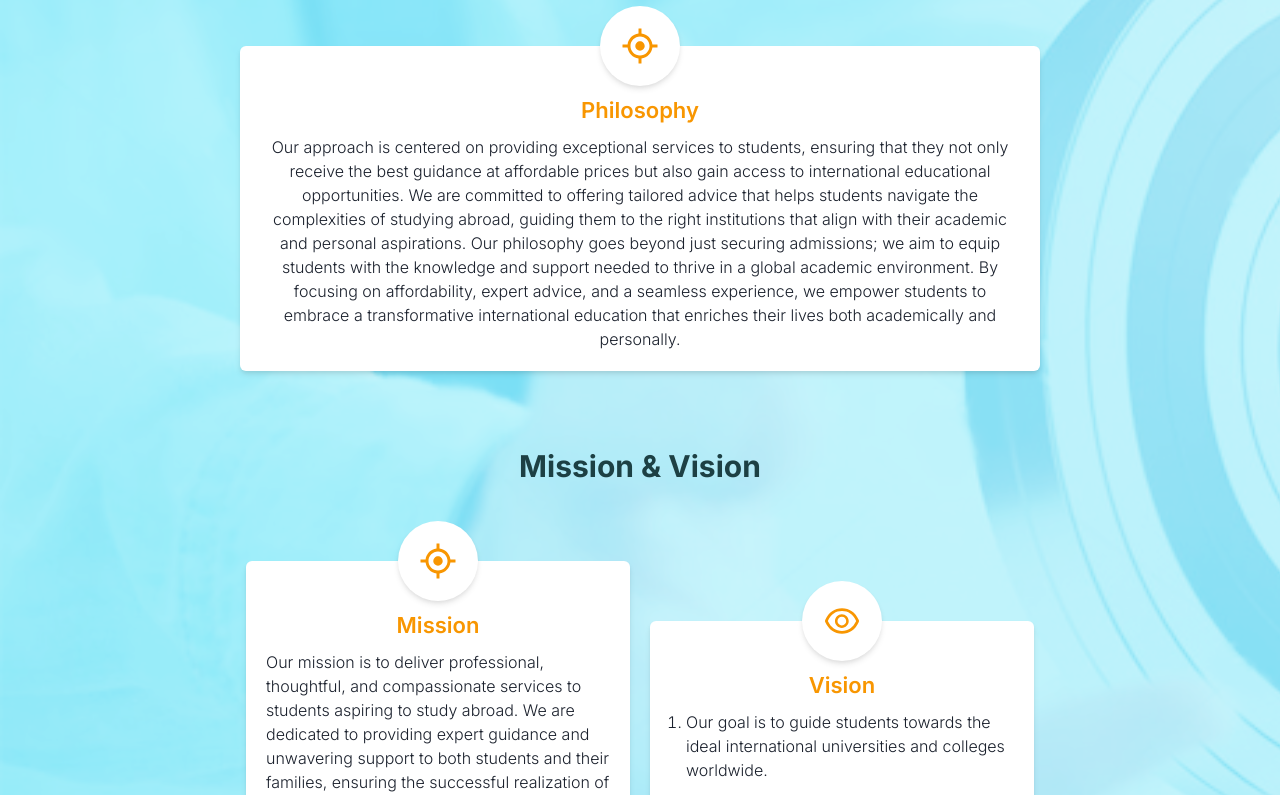
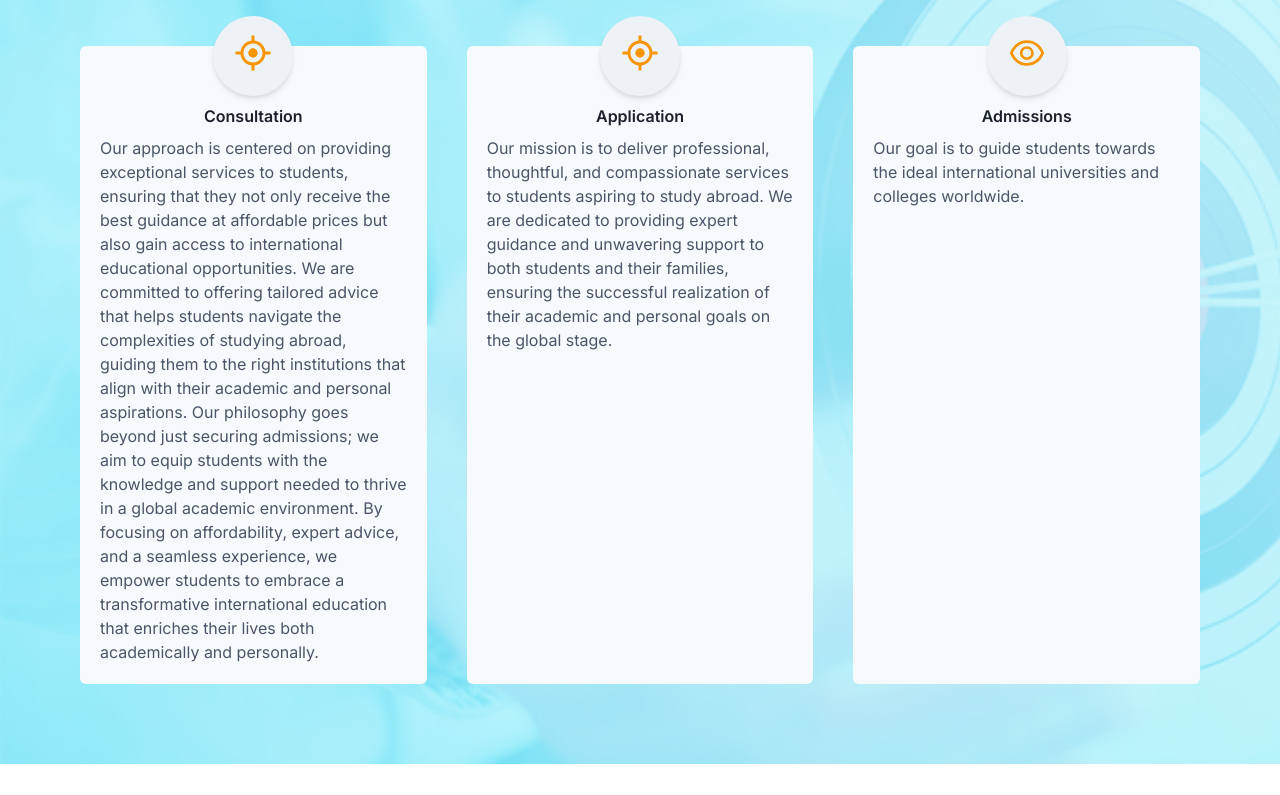
Before and after one commit to Taqbeel/edgoconsultants, a Next.js app: page /about in a window 1280 px wide. Shown: the part 1179-1974 px from the top of the page. Built offline with nearby package versions, Linux system fonts and the light colour scheme.

Commit message:
anim fix

```diff
--- a/src/pages/about.js
+++ b/src/pages/about.js
@@ -1,16 +1,12 @@
-import {
-  Features,
-  Services,
-  Testimonial,
-  WhyChooseUs
-} from "@/Components";
+import { Features, Services, Testimonial, WhyChooseUs } from "@/Components";
 import { Images } from "@/Constants";
 import {
   Box,
-  Center,
   Container,
   Flex,
   Heading,
+  Icon,
+  SimpleGrid,
   Stack,
   Text
 } from "@chakra-ui/react";
@@ -19,8 +15,29 @@ import Head from "next/head";
 import { useEffect, useRef, useState } from "react";
 import { AiOutlineAim, AiOutlineEye } from "react-icons/ai";
 
+const slideInR = keyframes`
+  from {
+    transform: translateX(100%);
+    opacity: 0;
+  }
+  to {
+    transform: translateX(0);
+    opacity: 1;
+  }
+`;
 
-const slideInData = keyframes`
+const slideInL = keyframes`
+  from {
+    transform: translateX(-100%);
+    opacity: 0;
+  }
+  to {
+    transform: translateX(0);
+    opacity: 1;
+  }
+`;
+
+const slideInU = keyframes`
   from {
     transform: translateY(100%);
     opacity: 0;
@@ -42,14 +59,101 @@ const fadeIn = keyframes`
 
 // Animation styles
 const slideInAnimation = `${fadeIn} 2s ease-in`;
+const slideInRAnimation = `${slideInR} 1s ease-in`;
+const slideInLAnimation = `${slideInL} 1s ease-in`;
+const slideInUAnimation = `${slideInU} 1s ease-in`;
+
+
+
+const Feature = ({ index, title, text, icon }) => {
+
+  const [isVisible, setIsVisible] = useState(false);
+  const cardsRef = useRef(null);
+
+  useEffect(() => {
+    // const observer = new IntersectionObserver(
+    //   (entries) => {
+    //     entries.forEach((entry) => {
+    //       if (entry.isIntersecting) {
+    //         setIsVisible(true);
+    //       }
+    //     });
+    //   },
+    //   { threshold: 0.1 }
+    // );
+
+
+    // if (cardsRef.current) {
+    //   observer.observe(cardsRef.current);
+    // }
+
+    // return () => {
+    //   if (cardsRef.current) {
+    //     observer.unobserve(cardsRef.current);
+    //   }
+    // };
+
+    const checkVisibility = () => {
+      if (cardsRef.current) {
+        const rect = cardsRef.current.getBoundingClientRect();
+        console.log("Bounding Rect:", rect);
+        if (rect.top >= 0 && rect.bottom <= window.innerHeight * 1.6) {
+          setIsVisible(true);
+        }
+      }
+    };
+
+    // Attach to scroll and resize events
+    window.addEventListener("scroll", checkVisibility);
+    window.addEventListener("resize", checkVisibility);
+
+    checkVisibility(); // Check immediately
+
+    return () => {
+      window.removeEventListener("scroll", checkVisibility);
+      window.removeEventListener("resize", checkVisibility);
+    };
+  }, []);
+
+
+  return (
+    <Stack bg="gray.50" p="5" borderRadius={"md"} align='center'
+      ref={cardsRef}
+      animation={!isVisible ? 'none' : index === 1 ? slideInLAnimation : index === 2 ? slideInUAnimation : index === 3 ? slideInRAnimation : slideInAnimation}
+      style={{ animationDelay: "0.3s" }}
+    // transform={isVisible ? "translateX(0)" : index === 1 ? "translateX(-100%)" : index === 2 ? "translateY(100%)" : "translateX(100%)"}
+    // opacity={isVisible ? 1 : 0}
+    // transition="transform 1s ease, opacity 0./5s ease"
+    >
+      <Flex
+        w={20}
+        h={20}
+        p={5}
+        mt="-50px"
+        align={"center"}
+        justify={"center"}
+        color={"white"}
+        rounded={"full"}
+        bg={"gray.100"}
+        boxShadow={"md"}
+        borderRadius={"full"}
+      >
+        <Box
+        >
+          {icon}
+        </Box>
+      </Flex>
+      <Text fontWeight={600}>{title}</Text>
+      <Text color={"gray.600"}>{text}</Text>
+    </Stack>
+  );
+};
+
 
 
 export default function About() {
-
   const [isVisible, setIsVisible] = useState(false);
   const elementRef = useRef(null);
-
-
 
   useEffect(() => {
     const observer = new IntersectionObserver(
@@ -74,7 +178,6 @@ export default function About() {
     };
   }, []);
 
-
   const title = "About Us | Edgo Consultants";
   const description =
     "Learn more about Edgo Consultants and our mission to help students apply to their dream universities with expert guidance and support from accomplished alumni and current students. Discover our free personalized counseling and courses today.";
@@ -83,8 +186,6 @@ export default function About() {
   const url = "https://www.EdgoConsultants.com/contacts";
 
   const image = `${process.env.ENDPOINT}/home.jpg`;
-
-
 
   return (
     <div>
@@ -118,7 +219,8 @@ export default function About() {
         </Heading>
 
         <Stack mt="5" spacing={4} fontWeight="light">
-          <Text fontSize="lg"
+          <Text
+            fontSize="lg"
             ref={elementRef}
             animation={slideInAnimation}
             style={{ animationDelay: "0.3s" }}
@@ -126,165 +228,112 @@ export default function About() {
             Welcome to Edgo Consultants! Are you ready to go on a courageous,
             self-discovering, empowering journey with Edgo Consultants?
           </Text>
-          <Text fontWeight="normal"
+          <Text
+            fontWeight="normal"
             ref={elementRef}
             animation={slideInAnimation}
-            style={{ animationDelay: "0.2s" }}>
-            Start your transformative educational journey with us. Our expert consultancy services guide you through international academic opportunities, turning your dreams of studying abroad into reality. From choosing the ideal institution to managing all the necessary paperwork, we’re here to support you at every stage. Trust us to elevate your academic journey across borders.
+            style={{ animationDelay: "0.2s" }}
+          >
+            Start your transformative educational journey with us. Our expert
+            consultancy services guide you through international academic
+            opportunities, turning your dreams of studying abroad into reality.
+            From choosing the ideal institution to managing all the necessary
+            paperwork, we’re here to support you at every stage. Trust us to
+            elevate your academic journey across borders.
             <br />
             <br />
-            We offer free guidance and support to students aspiring to study abroad. Our mission is to empower each student to reach their full potential by providing the resources and mentorship necessary to pursue their educational and career goals globally.
+            We offer free guidance and support to students aspiring to study
+            abroad. Our mission is to empower each student to reach their full
+            potential by providing the resources and mentorship necessary to
+            pursue their educational and career goals globally.
             <br />
             <br />
-            We recognize that the application process for study abroad programs can be overwhelming and complex, which is why we are here to assist. Our team of experienced mentors and counselors is committed to offering personalized guidance and support to each student throughout their journey. At Edgo Consultants, we believe that everyone should have access to international education, regardless of their background or financial circumstances. That’s why we offer all of our services completely free of charge. Our operations are supported by the generosity of individuals and organizations, enabling us to continue helping students for years to come.
+            We recognize that the application process for study abroad programs
+            can be overwhelming and complex, which is why we are here to assist.
+            Our team of experienced mentors and counselors is committed to
+            offering personalized guidance and support to each student
+            throughout their journey. At Edgo Consultants, we believe that
+            everyone should have access to international education, regardless
+            of their background or financial circumstances. That’s why we offer
+            all of our services completely free of charge. Our operations are
+            supported by the generosity of individuals and organizations,
+            enabling us to continue helping students for years to come.
             <br />
             <br />
-            Our approach is built on the understanding that each student is unique and deserves personalized attention. We work closely with every student to understand their needs, interests, and goals, and then connect them with a mentor who provides tailored guidance throughout the application process.
+            Our approach is built on the understanding that each student is
+            unique and deserves personalized attention. We work closely with
+            every student to understand their needs, interests, and goals, and
+            then connect them with a mentor who provides tailored guidance
+            throughout the application process.
             <br />
             <br />
-            We are dedicated to offering a comprehensive, holistic approach to studying abroad. For us, a successful study abroad experience goes beyond academic achievements and test scores—it’s about finding the best fit for each student, both academically and personally.
+            We are dedicated to offering a comprehensive, holistic approach to
+            studying abroad. For us, a successful study abroad experience goes
+            beyond academic achievements and test scores—it’s about finding the
+            best fit for each student, both academically and personally.
             <br />
             <br />
-            At Edgo Consultants, we are passionate about empowering students to reach their full potential and achieve their dreams on a global scale. We are committed to providing high-quality, free guidance and support to every student who seeks our assistance. Join us on this journey and let us help you take the next step toward your future.
+            At Edgo Consultants, we are passionate about empowering students to
+            reach their full potential and achieve their dreams on a global
+            scale. We are committed to providing high-quality, free guidance and
+            support to every student who seeks our assistance. Join us on this
+            journey and let us help you take the next step toward your future.
           </Text>
         </Stack>
       </Container>
 
       <Box
-        py="20"
+        p="20"
         bg={`url('${Images.MISSION_VISSION_BG.default.src}')`}
         bgSize="cover"
         bgColor="cyan.200"
         bgBlendMode={"soft-light"}
       >
-        <Center gap={[12, 5]} flexDir={["column", "row"]}>
-          <Box
-            bg="white"
-            borderRadius={"md"}
-            p="5"
-            w={["90%", "45%", "62.5%"]}
-            boxShadow="md"
-          >
-            <Flex
-              justifyContent={"center"}
-              alignItems="center"
-              flexDir="column"
-              gap="2"
-            >
-              <Box
-                borderRadius={"full"}
-                bg="white"
-                boxShadow={"md"}
-                p="5"
-                mt="-60px"
-                w="20"
-                h="20"
-              >
-                <AiOutlineAim size="40" color="#F89601" />
-              </Box>
-              <Text textAlign={"center"} color="#F89601" fontWeight="semibold" fontSize={22}>
-                Philosophy
-              </Text>
-              <Text fontWeight="light" fontSize={16} textAlign='center'>
-                Our approach is centered on providing exceptional services to students, ensuring that they not only receive the best guidance at affordable prices but also gain access to international educational opportunities. We are committed to offering tailored advice that helps students navigate the complexities of studying abroad, guiding them to the right institutions that align with their academic and personal aspirations. Our philosophy goes beyond just securing admissions; we aim to equip students with the knowledge and support needed to thrive in a global academic environment. By focusing on affordability, expert advice, and a seamless experience, we empower students to embrace a transformative international education that enriches their lives both academically and personally.            <br />
-              </Text>
-            </Flex>
-          </Box>
-        </Center>
+        <SimpleGrid columns={{ base: 1, md: 3 }} spacing={10}>
+          <Feature
+            index={1}
+            icon={<Icon as={AiOutlineAim} w={10} h={10} color="#F89601" />}
+            title={"Consultation"}
+            text={
+              `Our approach is centered on providing exceptional services to
+                students, ensuring that they not only receive the best guidance
+                at affordable prices but also gain access to international
+                educational opportunities. We are committed to offering tailored
+                advice that helps students navigate the complexities of studying
+                abroad, guiding them to the right institutions that align with
+                their academic and personal aspirations. Our philosophy goes
+                beyond just securing admissions; we aim to equip students with
+                the knowledge and support needed to thrive in a global academic
+                environment. By focusing on affordability, expert advice, and a
+                seamless experience, we empower students to embrace a
+                transformative international education that enriches their lives
+                both academically and personally.`
+            }
+          />
+          <Feature
+            index={2}
+            icon={<Icon as={AiOutlineAim} w={10} h={10} color="#F89601" />}
+            title={"Application"}
+            text={
+              `Our mission is to deliver professional, thoughtful, and
+                compassionate services to students aspiring to study abroad. We
+                are dedicated to providing expert guidance and unwavering
+                support to both students and their families, ensuring the
+                successful realization of their academic and personal goals on
+                the global stage.`
+            }
+          />
+          <Feature
+            index={3}
+            icon={<Icon as={AiOutlineEye} w={10} h={10} color="#F89601" />}
+            title={"Admissions"}
+            text={
+              `Our goal is to guide students towards the ideal international
+                  universities and colleges worldwide.`
+            }
+          />
+        </SimpleGrid>
 
-
-        <Text
-          py="20"
-          textAlign={"center"}
-          as={"h2"}
-          fontSize={[22, 24, 30]}
-          fontWeight={"bold"}
-          color="teal.900"
-          lineHeight={"1"}
-        >
-          Mission & Vision
-        </Text>
-
-
-        <Center gap={[12, 5]} flexDir={["column", "row"]}>
-
-          <Box
-            bg="white"
-            borderRadius={"md"}
-            p="5"
-            w={["90%", "45%", "30%"]}
-            boxShadow="md"
-          >
-            <Flex
-              justifyContent={"center"}
-              alignItems="center"
-              flexDir="column"
-              gap="2"
-            >
-              <Box
-                borderRadius={"full"}
-                bg="white"
-                boxShadow={"md"}
-                p="5"
-                mt="-60px"
-                w="20"
-                h="20"
-              >
-                <AiOutlineAim size="40" color="#F89601" />
-              </Box>
-              <Text textAlign={"center"} color="#F89601" fontWeight="semibold" fontSize={22}>
-                Mission
-              </Text>
-              <Text fontWeight="light" fontSize={16}>
-                Our mission is to deliver professional, thoughtful, and compassionate services to students aspiring to study abroad. We are dedicated to providing expert guidance and unwavering support to both students and their families, ensuring the successful realization of their academic and personal goals on the global stage.
-              </Text>
-            </Flex>
-          </Box>
-          <Box
-            bg="white"
-            borderRadius={"md"}
-            p="5"
-            boxShadow="md"
-            w={["90%", "45%", "30%"]}
-            h='100%'
-          >
-            <Flex
-              justifyContent={"center"}
-              alignItems="center"
-              flexDir="column"
-              gap="2"
-            >
-              <Box
-                borderRadius={"full"}
-                bg="white"
-                boxShadow={"md"}
-                p="5"
-                mt="-60px"
-                w="20"
-                h="20"
-              >
-                <AiOutlineEye size="40" color="#F89601" />
-              </Box>
-              <Text textAlign={"center"} color="#F89601" fontWeight="semibold" fontSize={22}>
-                Vision
-              </Text>
-              <Box as="ol" fontWeight="light" fontSize={16} pl="4" textAlign="left">
-                <Text as="li">
-                  Our goal is to guide students towards the ideal international universities and colleges worldwide.
-                </Text>
-                {/* <Text as="li">
-                  Opening doors to global education and limitless possibilities.
-                </Text>
-                <Text as="li">
-                  Bridging students to top universities around the world.
-                </Text>
-                <Text as="li">
-                  Paving the path to your international academic success.
-                </Text> */}
-              </Box>
-            </Flex>
-          </Box>
-        </Center>
       </Box>
       <WhyChooseUs />
       <Features />
@@ -292,4 +341,4 @@ export default function About() {
       <Testimonial type="static" />
     </div>
   );
-};
+}
```
